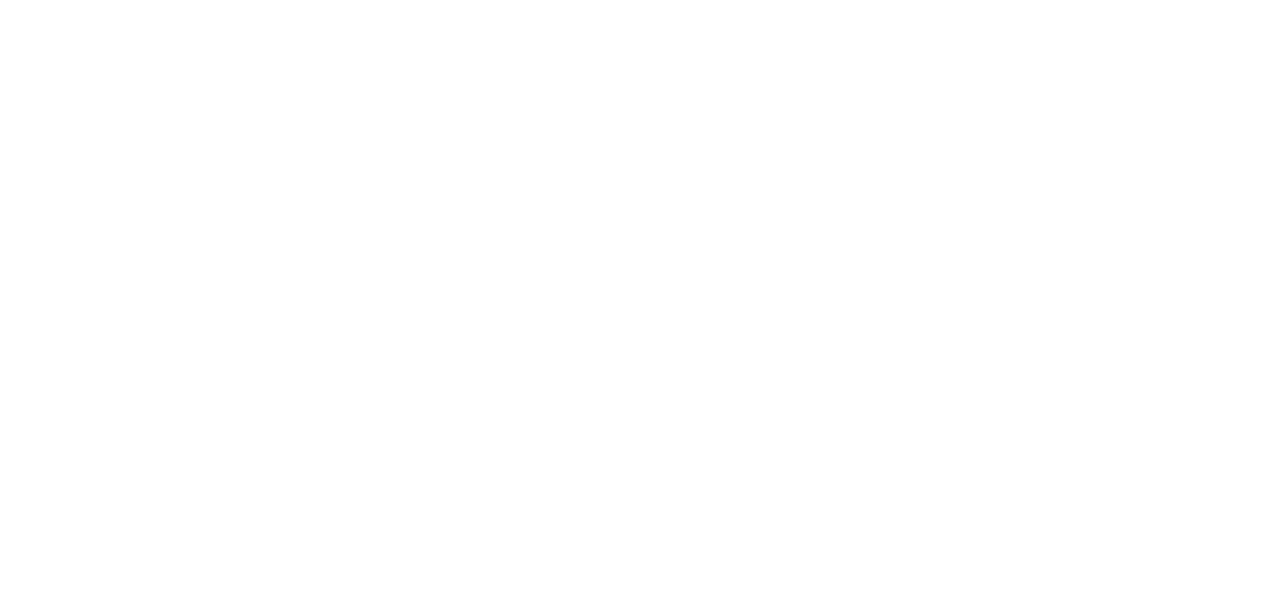
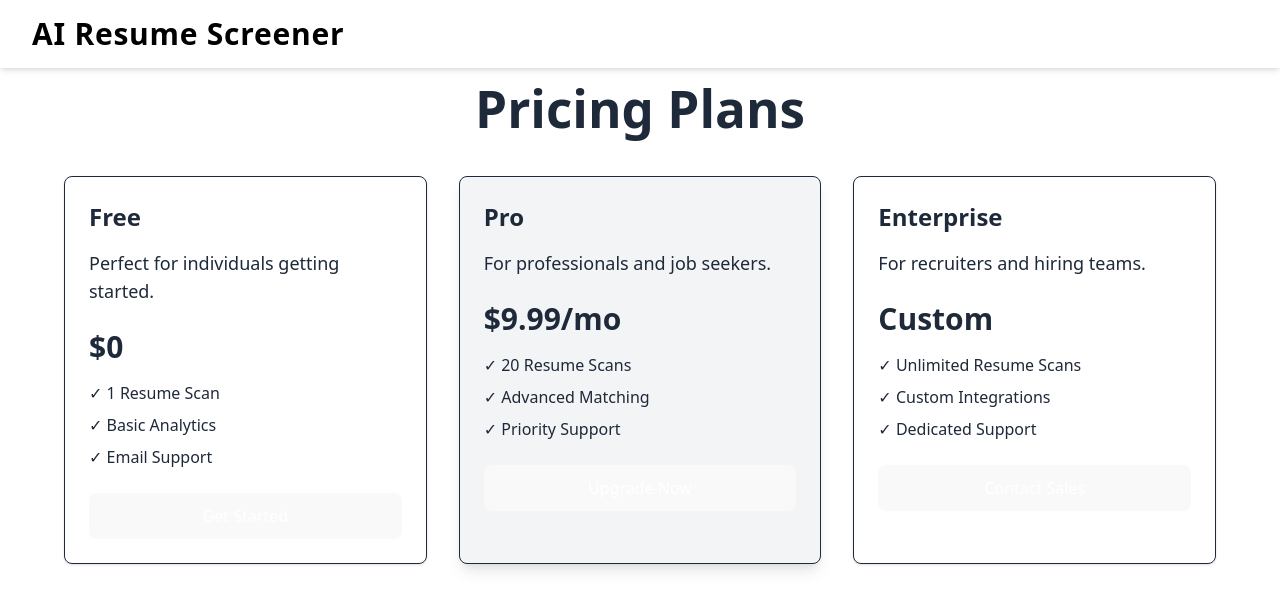
Before and after one commit to Canopux-Official/ats, a React (Vite) app in the folder ats-frontend/: page /pricing in a window 1280 px wide. Before the commit this address had no page. Shown: the top 610 px of the page. Built offline with nearby package versions, Linux system fonts and the light colour scheme.

Commit message:
Maybe Final

```diff
--- a/ats-frontend/src/App.jsx
+++ b/ats-frontend/src/App.jsx
@@ -4,6 +4,8 @@ import SignupPage from './components/SignupPage';
 import LoginPage from './components/LoginPage';
 import JobSeeker from './components/JobSeeker';
 import JobRecruiter from './components/JobRecruiter';
+import Pricing from './components/Pricing';
+import Contact from './components/Contact';
 
 
 function App() {
@@ -14,6 +16,8 @@ function App() {
         <Route path="/login" element={<LoginPage />} />
         <Route path="/job" element={<JobSeeker />} />
         <Route path="/jobr" element={<JobRecruiter />} />
+        <Route path="/pricing" element={<Pricing />} />
+        <Route path="/contact" element={<Contact />} />
       </Routes>
   );
 }
--- /dev/null
+++ b/ats-frontend/src/components/Contact.jsx
@@ -0,0 +1,41 @@
+import React from "react";
+import { useNavigate } from 'react-router-dom';
+import { motion } from "framer-motion";
+const Contact = () => {
+    const navigate = useNavigate()
+  return (
+    <div>
+        <nav className="fixed top-0 left-0 w-full bg-white bg-opacity-90 backdrop-blur-md text-black shadow-md flex justify-between items-center px-8 py-4 z-50">
+        <p
+          className="text-3xl font-extrabold tracking-wide cursor-pointer hover:text-blue-500 transition"
+          onClick={() => navigate("/")}
+        >
+          AI Resume Screener
+        </p>
+      </nav>
+
+      <motion.div
+        initial={{ opacity: 0, y: 50 }}
+        animate={{ opacity: 1, y: 0 }}
+        transition={{ duration: 0.6, ease: "easeOut" }}
+        className="max-w-3xl mx-auto mt-32 p-8 bg-white shadow-lg rounded-lg"
+      >
+        <h1 className="text-4xl font-bold text-center mb-6 text-blue-600">Get in Touch</h1>
+
+        <div className="space-y-4 text-lg text-gray-700">
+          <p>
+            <strong>Email:</strong> contact@yourcompany.com
+          </p>
+          <p>
+            <strong>Phone:</strong> +91 98765 43210
+          </p>
+          <p>
+            <strong>Address:</strong> 123 Tech Street, Bangalore, India – 560001
+          </p>
+        </div>
+      </motion.div>
+    </div>
+  );
+};
+
+export default Contact;
--- a/ats-frontend/src/components/JobRecruiter.jsx
+++ b/ats-frontend/src/components/JobRecruiter.jsx
@@ -48,6 +48,12 @@ const JobRecuriter = () => {
     }
   }, [navigate]);
 
+  useEffect(() => {
+    console.log("rerendring")
+    fetchJobs()
+  }, [refreshKey])
+
+
   if (accessDenied) {
     return (
       <div className="flex items-center justify-center h-screen bg-red-100">
@@ -90,6 +96,7 @@ const JobRecuriter = () => {
 
   // Call this after posting a new job to re-fetch
   const triggerJobListUpdate = () => {
+    console.log("trigger working")
     setRefreshKey(prev => prev + 1);
   };
 
@@ -180,12 +187,30 @@ const JobRecuriter = () => {
   };
 
 
+  //delete a job
+  const deleteJobPost = async (jobId) => {
+    const stored = JSON.parse(localStorage.getItem("token"));
+    const token = stored?.token;
+    try {
+      const response = await axios.delete(`http://localhost:3000/jobs/${jobId}`, {
+        headers: {
+          Authorization: `Bearer ${token}`,
+        },
+      });
+
+      console.log("Job deleted:", response.data.message);
+      return response.data;
+    } catch (error) {
+      console.error("Error deleting job:", error.response?.data?.message || error.message);
+      throw error;
+    }
+  };
+
   const handleSubmit = async (e) => {
     e.preventDefault();
     const success = await createJobs();
     if (success) {
       setShowModal(true);
-      triggerJobListUpdate();
     }
   };
 
@@ -376,6 +401,22 @@ const JobRecuriter = () => {
 
             <div className="mt-6 text-right">
               <button
+                onClick={async () => {
+                  try {
+                    await deleteJobPost(selectedJob.id);
+                    alert("Job deleted successfully");
+                    triggerJobListUpdate()
+                    closeModal();
+                    // Optionally refresh job list
+                  } catch (err) {
+                    alert("Failed to delete job: " + err.response?.data?.message || err.message);
+                  }
+                }}
+                className="px-6 py-2 bg-red-600 text-white rounded-lg hover:bg-red-700"
+              >
+                Delete Job
+              </button>
+              <button
                 onClick={closeModal}
                 className="px-6 py-2 bg-pink-600 text-white rounded-lg hover:bg-pink-700"
               >
--- a/ats-frontend/src/components/JobSeeker.jsx
+++ b/ats-frontend/src/components/JobSeeker.jsx
@@ -41,26 +41,12 @@ const JobSeeker = () => {
       }
     } catch (err) {
       console.error("Invalid token format:", err);
-      return navigate("/login");
+      navigate("/login");
+      return
     }
   }, [navigate]);
 
-  if (accessDenied) {
-    return (
-      <div className="flex items-center justify-center h-screen bg-red-100">
-        <div className="text-center">
-          <h1 className="text-3xl font-bold text-red-600 mb-4">Access Denied</h1>
-          <p className="text-gray-700">You must be a job seeker to view this page.</p>
-          <button
-            onClick={() => navigate("/")}
-            className="px-4 py-2 bg-blue-600 text-white rounded hover:bg-blue-700 transition"
-          >
-            Go to Home
-          </button>
-        </div>
-      </div>
-    );
-  }
+
 
   //this calls all the jobs in the database regardless of the job description, need to optimise it
   const fetchAllJobs = async () => {
@@ -293,6 +279,23 @@ const JobSeeker = () => {
     }
   };
 
+  if (accessDenied) {
+    return (
+      <div className="flex items-center justify-center h-screen bg-red-100">
+        <div className="text-center">
+          <h1 className="text-3xl font-bold text-red-600 mb-4">Access Denied</h1>
+          <p className="text-gray-700">You must be a job seeker to view this page.</p>
+          <button
+            onClick={() => navigate("/")}
+            className="px-4 py-2 bg-blue-600 text-white rounded hover:bg-blue-700 transition"
+          >
+            Go to Home
+          </button>
+        </div>
+      </div>
+    );
+  }
+
   return (
     <div className="min-h-screen bg-gray-100 text-black flex flex-col items-center py-10">
       {/* Navbar */}
@@ -373,6 +376,9 @@ const JobSeeker = () => {
               {/* Show job details when a role is selected */}
               {expandedRole && (
                 <div className="mt-4 space-y-4">
+                  <h3 className="text-xl font-semibold text-gray-800 mb-2">
+                    Available Jobs for the Role: <span className="text-blue-600">{expandedRole}</span>
+                  </h3>
                   {jobRole?.ids?.map((jobId) => {
                     const job = jobDetailsMap[jobId];
                     if (!job) return <p key={jobId}>Loading...</p>;
@@ -391,6 +397,7 @@ const JobSeeker = () => {
                   })}
                 </div>
               )}
+
             </div>
 
 
--- /dev/null
+++ b/ats-frontend/src/components/Pricing.jsx
@@ -0,0 +1,71 @@
+// src/pages/Pricing.jsx
+
+import React from 'react';
+import { useNavigate } from 'react-router-dom';
+
+const Pricing = () => {
+    const navigate = useNavigate()
+  return (
+    <>
+    <nav className="fixed top-0 left-0 w-full bg-white bg-opacity-90 backdrop-blur-md text-black shadow-md flex justify-between items-center px-8 py-4 z-50">
+        <p
+          className="text-3xl font-extrabold tracking-wide cursor-pointer hover:text-blue-500 transition"
+          onClick={() => navigate("/")}
+        >
+          AI Resume Screener
+        </p>
+      </nav>
+    <div className="min-h-screen bg-white p-8 text-gray-800 mt-12">
+      <h1 className="text-4xl font-bold text-center mb-10">Pricing Plans</h1>
+      <div className="grid grid-cols-1 md:grid-cols-3 gap-8 max-w-6xl mx-auto">
+        {/* Free Plan */}
+        <div className="border rounded-lg p-6 shadow hover:shadow-lg transition">
+          <h2 className="text-2xl font-semibold mb-4">Free</h2>
+          <p className="text-lg mb-6">Perfect for individuals getting started.</p>
+          <p className="text-3xl font-bold mb-4">$0</p>
+          <ul className="space-y-2 mb-6">
+            <li>✓ 1 Resume Scan</li>
+            <li>✓ Basic Analytics</li>
+            <li>✓ Email Support</li>
+          </ul>
+          <button className="w-full bg-blue-500 text-white py-2 rounded hover:bg-blue-600">
+            Get Started
+          </button>
+        </div>
+
+        {/* Pro Plan */}
+        <div className="border rounded-lg p-6 shadow-lg bg-gray-100 hover:shadow-xl transition">
+          <h2 className="text-2xl font-semibold mb-4">Pro</h2>
+          <p className="text-lg mb-6">For professionals and job seekers.</p>
+          <p className="text-3xl font-bold mb-4">$9.99/mo</p>
+          <ul className="space-y-2 mb-6">
+            <li>✓ 20 Resume Scans</li>
+            <li>✓ Advanced Matching</li>
+            <li>✓ Priority Support</li>
+          </ul>
+          <button className="w-full bg-blue-600 text-white py-2 rounded hover:bg-blue-700">
+            Upgrade Now
+          </button>
+        </div>
+
+        {/* Enterprise Plan */}
+        <div className="border rounded-lg p-6 shadow hover:shadow-lg transition">
+          <h2 className="text-2xl font-semibold mb-4">Enterprise</h2>
+          <p className="text-lg mb-6">For recruiters and hiring teams.</p>
+          <p className="text-3xl font-bold mb-4">Custom</p>
+          <ul className="space-y-2 mb-6">
+            <li>✓ Unlimited Resume Scans</li>
+            <li>✓ Custom Integrations</li>
+            <li>✓ Dedicated Support</li>
+          </ul>
+          <button className="w-full bg-blue-500 text-white py-2 rounded hover:bg-blue-600">
+            Contact Sales
+          </button>
+        </div>
+      </div>
+    </div>
+    </>
+  );
+};
+
+export default Pricing;
```
